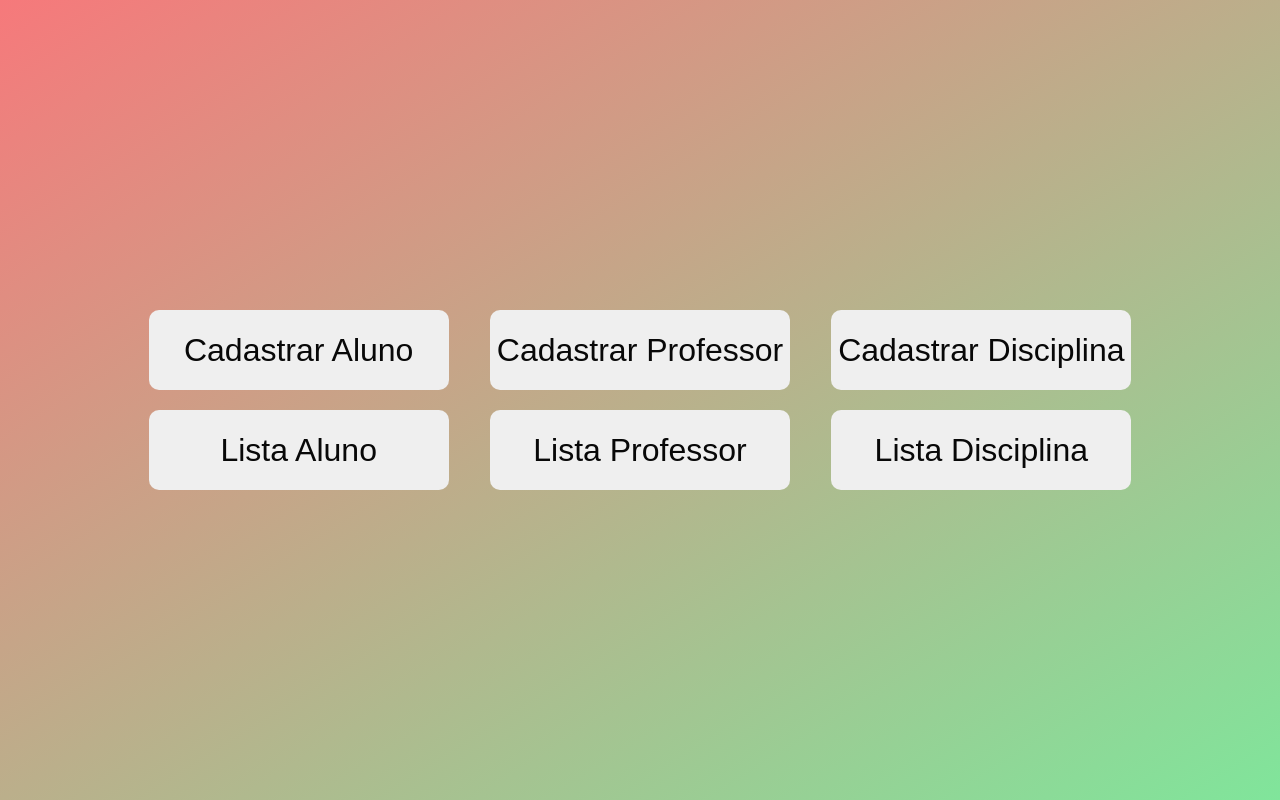
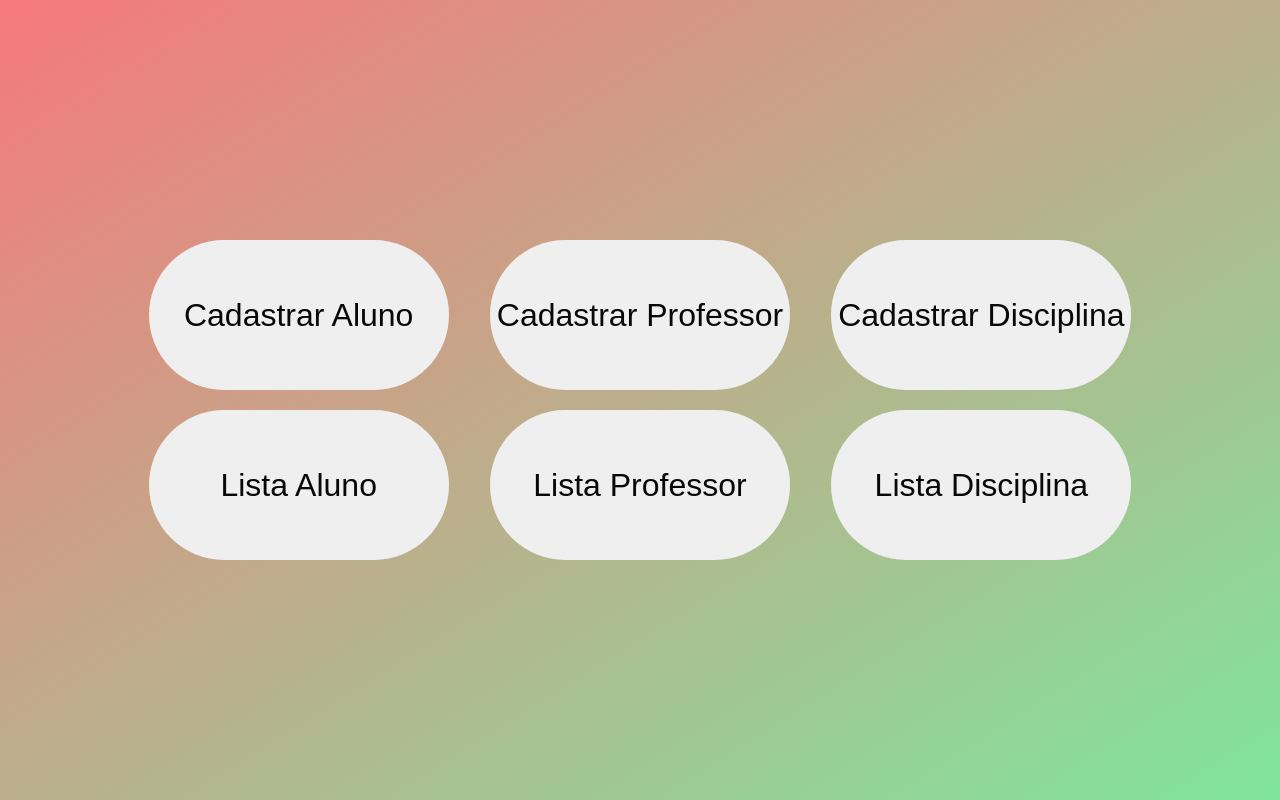
Before and after one commit to bsilvarm/sis-anabeatriz, a PHP site: page / in a window 1280 px wide. Run offline with PHP 8.4, Linux system fonts and the light colour scheme.

Commit message:
Update Index.css

```diff
--- a/Index.css
+++ b/Index.css
@@ -25,9 +25,9 @@ body{
 
     }
     button{
-        height: 80px;
+        height: 150px;
         width: 300px;
-        border-radius: 10px;
+        border-radius: 150px;
         font-size: xx-large;
         font-family:fantasy;
        margin: 10px;
```
